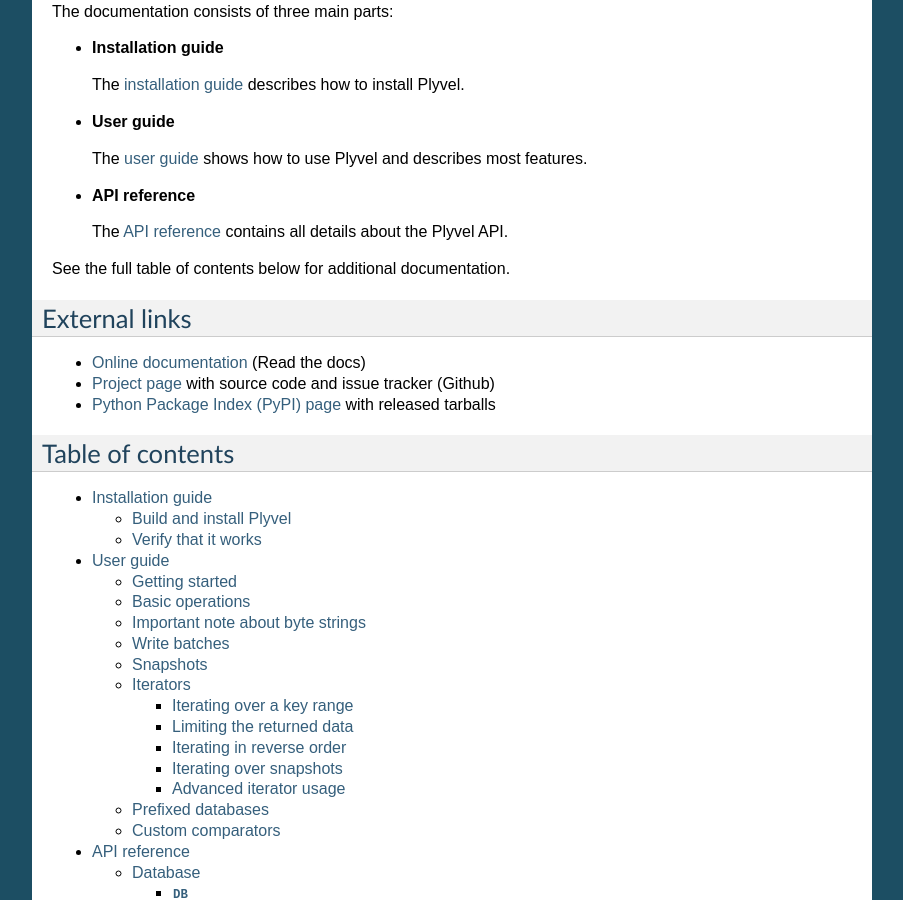
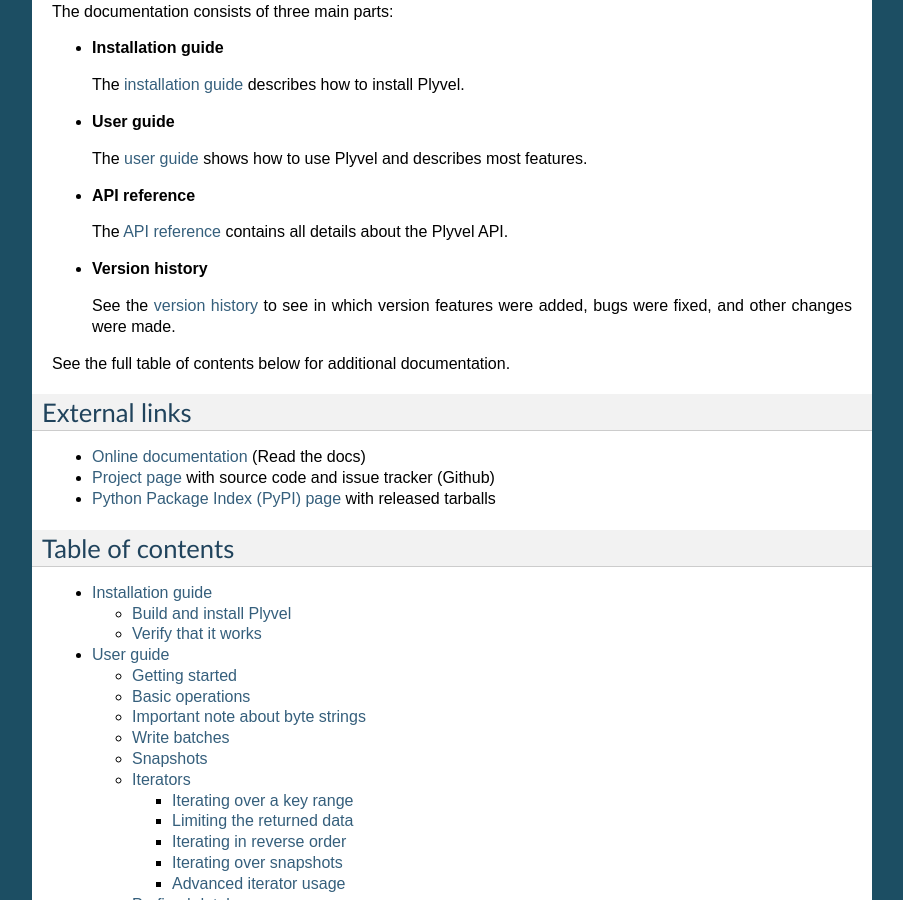
Before and after one commit to wbolster/plyvel, a Sphinx documentation site: the page built from doc/index.rst, in a window 1280 px wide and 900 px high, scrolled down 695 px. Shown: the whole window, without its empty margins (198-1101 px from the left). Built offline with Sphinx 7.4.7, drawn with Linux system fonts in a browser that asks for light colours; some of the changed text lies outside the part shown.

Commit message:
Include version history in documentation

```diff
--- a/NEWS.rst
+++ b/NEWS.rst
@@ -14,4 +14,6 @@
 Plyvel 0.1
 ==========
 
+Release date: 2012-11-26
+
 * Initial release
--- a/doc/index.rst
+++ b/doc/index.rst
@@ -56,6 +56,11 @@
 
   The :doc:`API reference <api>` contains all details about the Plyvel API.
 
+* **Version history**
+
+  See the :doc:`version history <news>` to see in which version features were
+  added, bugs were fixed, and other changes were made.
+
 See the full table of contents below for additional documentation.
 
 External links
--- /dev/null
+++ b/doc/news.rst
@@ -0,0 +1 @@
+.. include:: ../NEWS.rst
```
Also changed, not shown: other parts of doc/index.rst (+1 -0 lines).
